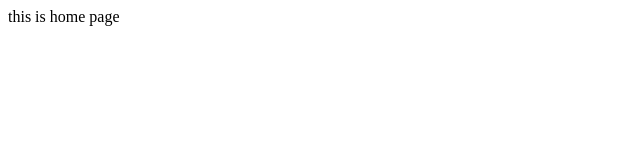
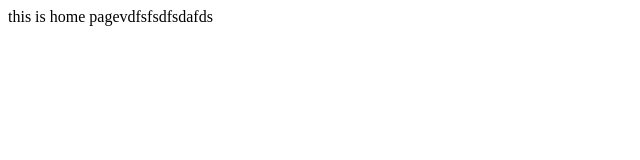
Before and after one commit to hsh1925424936/vue, a plain HTML site: page tpl/home.html in a window 1280 px wide. Shown: the whole page, without its empty margins (0-640 px from the left). Drawn offline with Linux system fonts and the light colour scheme.

Commit message:
'hushihao'

```diff
--- a/tpl/home.html
+++ b/tpl/home.html
@@ -6,6 +6,6 @@
         <title>home</title>
     </head>
     <body>
-        this is home page
+        this is home pagevdfsfsdfsdafds
     </body>
 </html>
```
Also changed, not shown: index.html (+1 -1 lines).
